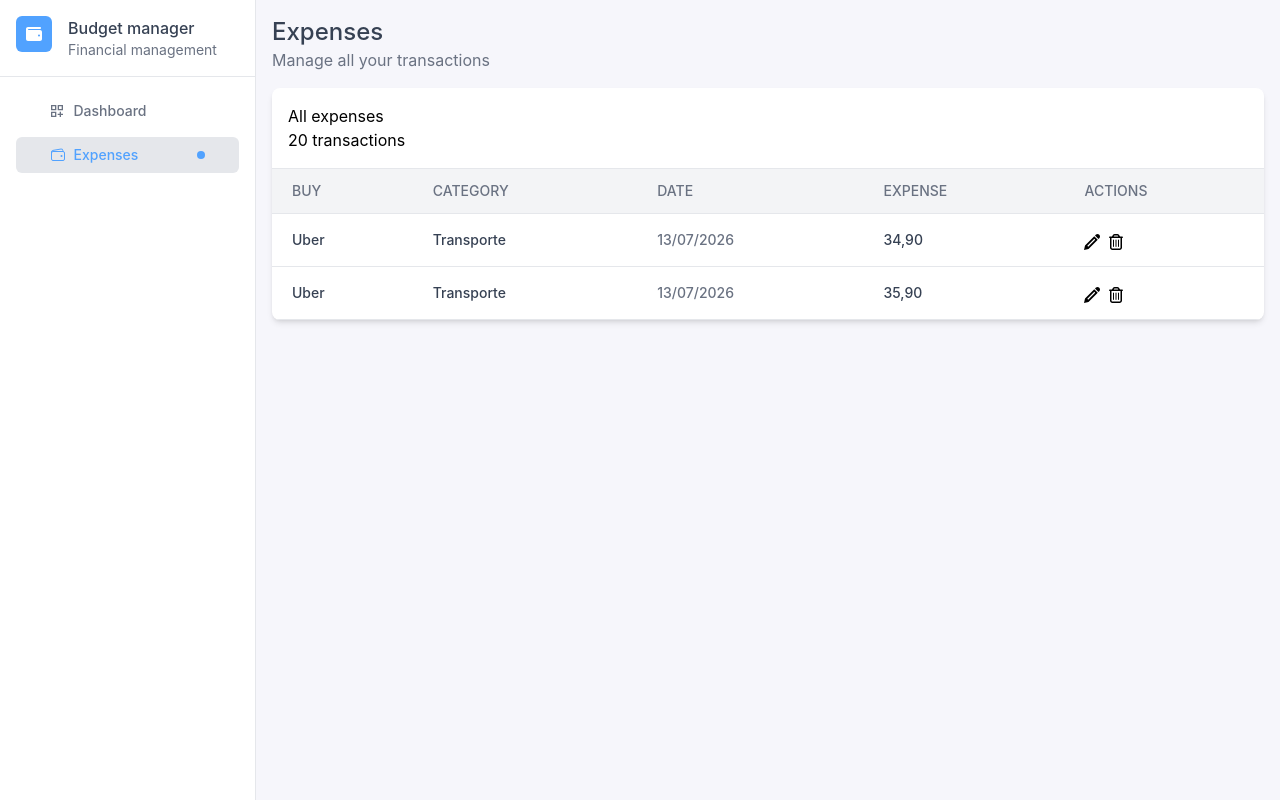
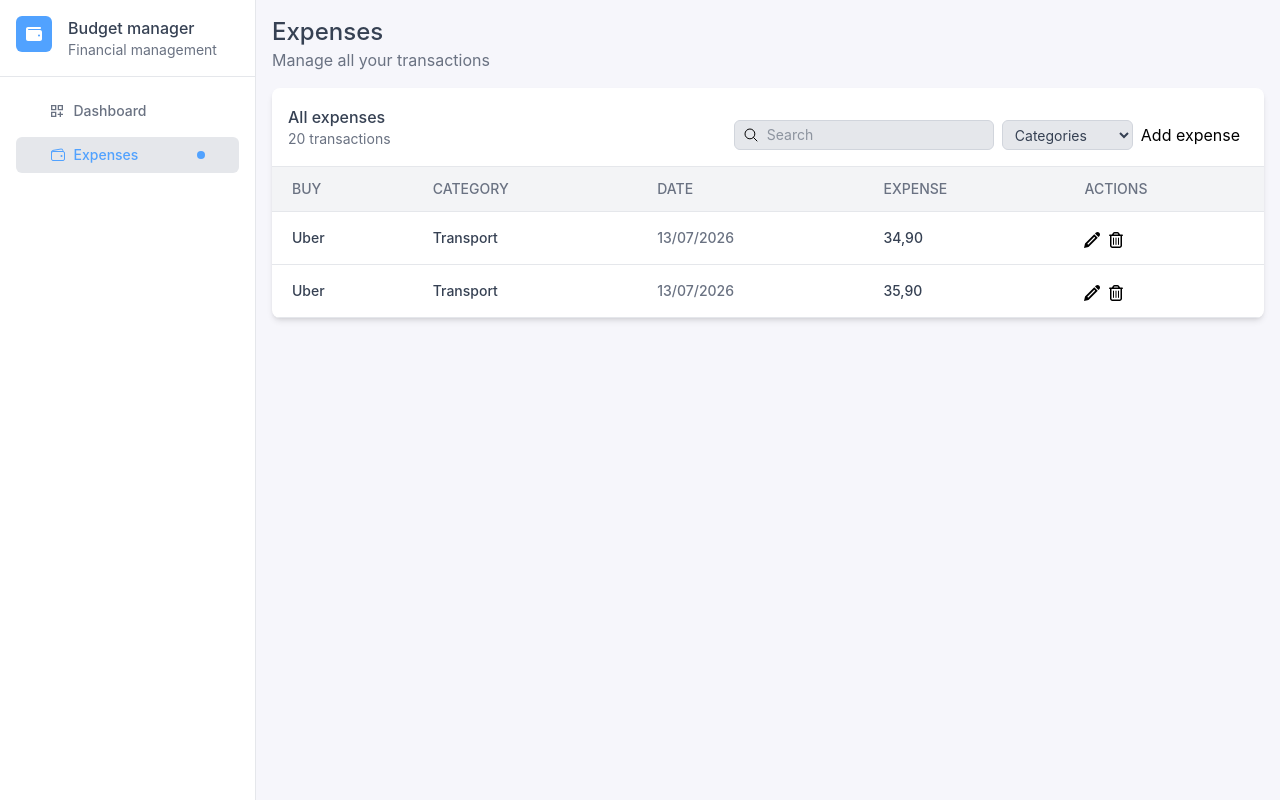
Before and after one commit to Itslucassantos/budget-manager, a React (Vite) app: page /expenses in a window 1280 px wide. Built offline with nearby package versions, Linux system fonts and the light colour scheme.

Commit message:
Adjusted some parts of the table

```diff
--- a/src/components/budgetTable/index.tsx
+++ b/src/components/budgetTable/index.tsx
@@ -1,7 +1,14 @@
 import { ImPencil } from "react-icons/im";
 import { FaRegTrashCan } from "react-icons/fa6";
+import { useState } from "react";
+import { IoSearchOutline } from "react-icons/io5";
+import ModalExpense from "./modalExpense";
 
 export function BudgetTable() {
+  const [selectedCategory, setSelectedCategory] =
+    useState<string>("Categories");
+  const [isExpenseModalOpen, setIsExpenseModalOpen] = useState(false);
+
   const columns = [
     { key: "buy", label: "BUY" },
     { key: "category", label: "CATEGORY" },
@@ -9,18 +16,31 @@ export function BudgetTable() {
     { key: "expense", label: "EXPENSE" },
     { key: "actions", label: "ACTIONS" },
   ];
+
+  const categories = [
+    "Categories",
+    "Food",
+    "Transport",
+    "Entertainment",
+    "Health",
+    "Education",
+    "Shopping",
+    "Bills",
+    "Other",
+  ];
+
   const data = [
     {
       id: 1,
       buy: "Uber",
-      category: "Transporte",
+      category: "Transport",
       date: "13/07/2026",
       expense: "34,90",
     },
     {
       id: 2,
       buy: "Uber",
-      category: "Transporte",
+      category: "Transport",
       date: "13/07/2026",
       expense: "35,90",
     },
@@ -28,9 +48,44 @@ export function BudgetTable() {
 
   return (
     <div className="bg-white rounded-lg shadow-md overflow-hidden">
-      <div className="p-4 border-b border-gray-200">
-        <h2>All expenses</h2>
-        <p>20 transactions</p>
+      <div className="p-4 border-b border-gray-200 flex flex-col md:flex-row md:items-center md:justify-between gap-2">
+        <div>
+          <h2 className="text-base font-medium text-gray-700">All expenses</h2>
+          <p className="text-sm text-gray-500">20 transactions</p>
+        </div>
+
+        <div className="flex gap-2 mt-4">
+          <div className="flex items-center gap-2 border border-gray-300 bg-gray-200 rounded-md px-2 py-1 hover:bg-gray-300 duration-200">
+            <IoSearchOutline width={13} height={13} />
+            <input
+              type="search"
+              name="search"
+              placeholder="Search"
+              className="appearance-none bg-transparent focus:outline-none text-sm text-gray-700"
+            />
+          </div>
+
+          <select
+            value={selectedCategory}
+            onChange={(e) => setSelectedCategory(e.target.value)}
+            className="bg-gray-200 border border-gray-300 rounded-md px-2 py-1 text-sm text-gray-700 hover:bg-gray-300 duration-200"
+          >
+            {categories.map((category) => (
+              <option key={category} value={category}>
+                {category}
+              </option>
+            ))}
+          </select>
+
+          <button onClick={() => setIsExpenseModalOpen(true)}>
+            Add expense
+          </button>
+
+          <ModalExpense
+            open={isExpenseModalOpen}
+            onClose={() => setIsExpenseModalOpen(false)}
+          />
+        </div>
       </div>
 
       <div className="overflow-x-auto">
--- /dev/null
+++ b/src/components/budgetTable/modalExpense/index.tsx
@@ -0,0 +1,70 @@
+import {
+  Dialog,
+  DialogBackdrop,
+  DialogPanel,
+  DialogTitle,
+} from "@headlessui/react";
+
+type ModalExpenseProps = {
+  open: boolean;
+  onClose: () => void;
+};
+
+export default function ModalExpense({ open, onClose }: ModalExpenseProps) {
+  return (
+    <div>
+      <Dialog open={open} onClose={onClose} className="relative z-10">
+        <DialogBackdrop
+          transition
+          className="fixed inset-0 bg-gray-900/50 transition-opacity data-closed:opacity-0 data-enter:duration-300 data-enter:ease-out data-leave:duration-200 data-leave:ease-in"
+        />
+
+        <div className="fixed inset-0 z-10 w-screen overflow-y-auto">
+          <div className="flex min-h-full items-end justify-center p-4 text-center sm:items-center sm:p-0">
+            <DialogPanel
+              transition
+              className="relative transform overflow-hidden rounded-lg bg-gray-800 text-left shadow-xl outline -outline-offset-1 outline-white/10 transition-all data-closed:translate-y-4 data-closed:opacity-0 data-enter:duration-300 data-enter:ease-out data-leave:duration-200 data-leave:ease-in sm:my-8 sm:w-full sm:max-w-lg data-closed:sm:translate-y-0 data-closed:sm:scale-95"
+            >
+              <div className="bg-gray-800 px-4 pt-5 pb-4 sm:p-6 sm:pb-4">
+                <div className="sm:flex sm:items-start">
+                  <div className="mt-3 text-center sm:mt-0 sm:ml-4 sm:text-left">
+                    <DialogTitle
+                      as="h3"
+                      className="text-base font-semibold text-white"
+                    >
+                      Deactivate account
+                    </DialogTitle>
+                    <div className="mt-2">
+                      <p className="text-sm text-gray-400">
+                        Are you sure you want to deactivate your account? All of
+                        your data will be permanently removed. This action
+                        cannot be undone.
+                      </p>
+                    </div>
+                  </div>
+                </div>
+              </div>
+              <div className="bg-gray-700/25 px-4 py-3 sm:flex sm:flex-row-reverse sm:px-6">
+                <button
+                  type="button"
+                  onClick={() => onClose()}
+                  className="inline-flex w-full justify-center rounded-md bg-red-500 px-3 py-2 text-sm font-semibold text-white hover:bg-red-400 sm:ml-3 sm:w-auto"
+                >
+                  Deactivate
+                </button>
+                <button
+                  type="button"
+                  data-autofocus
+                  onClick={() => onClose()}
+                  className="mt-3 inline-flex w-full justify-center rounded-md bg-white/10 px-3 py-2 text-sm font-semibold text-white inset-ring inset-ring-white/5 hover:bg-white/20 sm:mt-0 sm:w-auto"
+                >
+                  Cancel
+                </button>
+              </div>
+            </DialogPanel>
+          </div>
+        </div>
+      </Dialog>
+    </div>
+  );
+}
--- a/src/components/mobileMenu/index.tsx
+++ b/src/components/mobileMenu/index.tsx
@@ -11,8 +11,8 @@ export function MobileMenu() {
   const currentPath = window.location.pathname;
 
   return (
-    <div className="md:hidden">
-      <button onClick={() => setOpen(true)} className="ml-4 mr-6 mt-6">
+    <div className="md:hidden border-b-2 border-gray-200">
+      <button onClick={() => setOpen(true)} className="ml-4 mr-6 mt-4">
         <IoMenu height={44} width={44} color="black" />
       </button>
       <Dialog open={open} onClose={setOpen} className="relative z-10">
```
